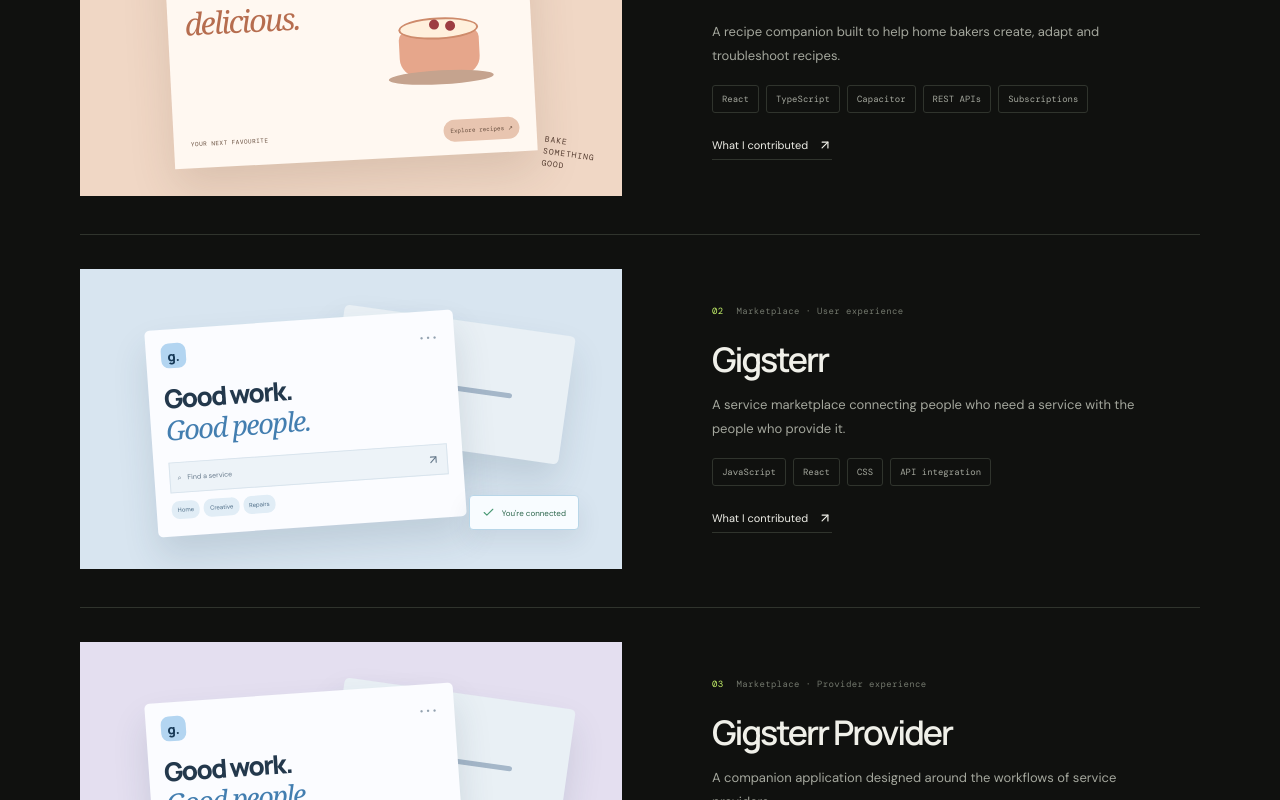
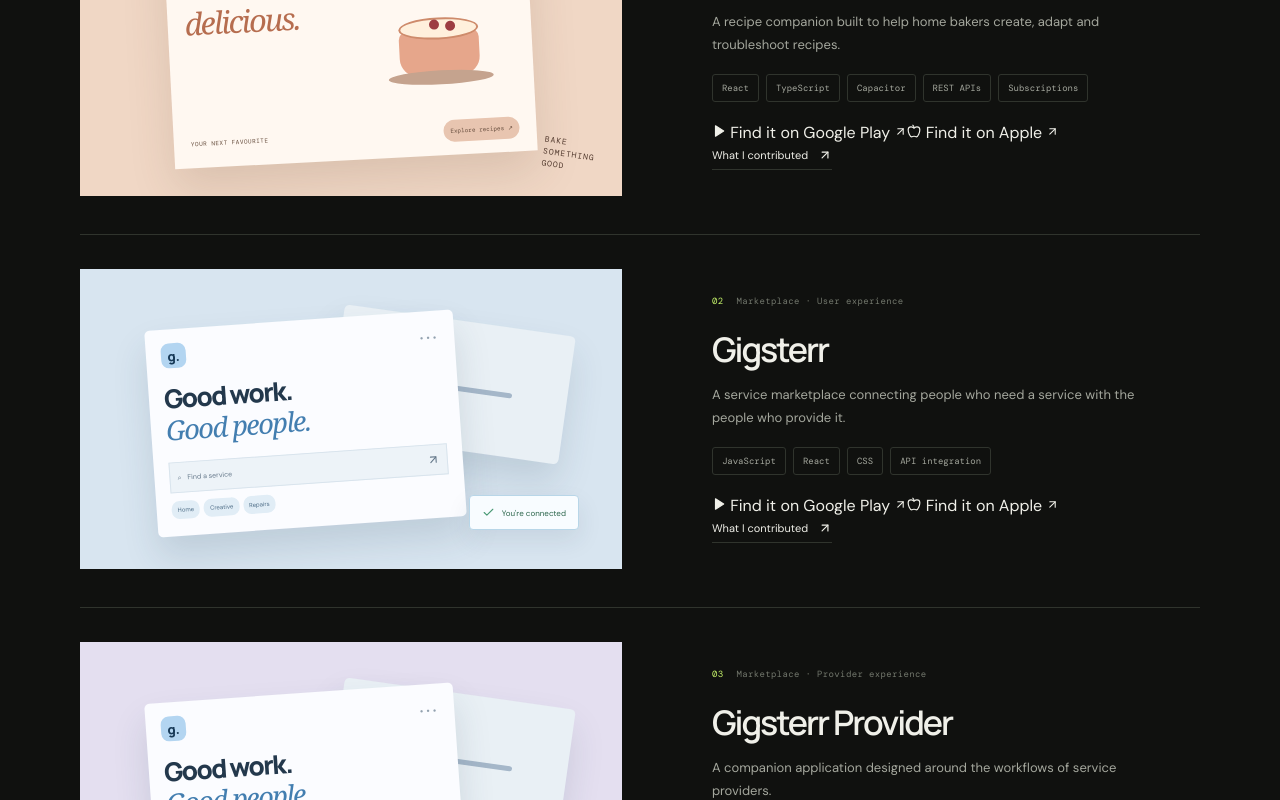
Before and after one commit to Lex-947/Lex-947.github.io, a React (Vite) app: page / in a window 1280 px wide. Shown: the part 1160-1960 px from the top of the page. Built offline with nearby package versions, Linux system fonts and the light colour scheme.

Commit message:
Add app store links to project cards

```diff
--- a/src/App.tsx
+++ b/src/App.tsx
@@ -1,7 +1,7 @@
 import { useState } from 'react';
 import {
   ArrowDownRight, ArrowRight, ArrowUpRight, Braces, Check, Code2,
-  Github, Layers3, Mail, Menu, Moon, Sun, X,
+  Apple, Github, Layers3, Mail, Menu, Moon, Play, Sun, X,
 } from 'lucide-react';
 
 type Project = {
@@ -13,6 +13,8 @@
   stack: string[];
   theme: string;
   icon: 'bake' | 'gigsterr' | 'norse';
+  link: string;
+  appleLink: string;
 };
 
 const projects: Project[] = [
@@ -25,7 +27,8 @@
     stack: ['React', 'TypeScript', 'Capacitor', 'REST APIs', 'Subscriptions'],
     theme: 'peach',
     icon: 'bake',
-    link: 'https://play.google.com/store/apps/details?id=com.cyberbyte.bakemate'
+    link: 'https://play.google.com/store/apps/details?id=com.cyberbyte.bakemate',
+    appleLink: 'https://apps.apple.com/gb/app/bake-mate/id6753301880'
   },
   {
     number: '02',
@@ -36,7 +39,8 @@
     stack: ['JavaScript', 'React', 'CSS', 'API integration'],
     theme: 'blue',
     icon: 'gigsterr',
-    link: 'https://play.google.com/store/apps/details?id=com.cyberbyte.gigsterr'
+    link: 'https://play.google.com/store/apps/details?id=com.cyberbyte.gigsterr',
+    appleLink: 'https://apps.apple.com/za/search?term=Gigsterr'
   },
   {
     number: '03',
@@ -47,7 +51,8 @@
     stack: ['JavaScript', 'React', 'CSS', 'API integration'],
     theme: 'lavender',
     icon: 'gigsterr',
-    link: 'https://play.google.com/store/apps/details?id=com.cyberbyte.gigsterprovider'
+    link: 'https://play.google.com/store/apps/details?id=com.cyberbyte.gigsterprovider',
+    appleLink: 'https://apps.apple.com/za/app/gigsterr-provider/id6742649992'
   },
   {
     number: '04',
@@ -58,7 +63,8 @@
     stack: ['React', 'TypeScript', 'Vite', 'Capacitor'],
     theme: 'green',
     icon: 'norse',
-    link: 'https://play.google.com/store/apps/details?id=com.cyberbyte.norsewisdom'
+    link: 'https://play.google.com/store/apps/details?id=com.cyberbyte.norsewisdom',
+    appleLink: 'https://apps.apple.com/us/app/norse-wisdom/id6763571749'
   },
 ];
 
@@ -71,7 +77,7 @@
 function ProjectArtwork({ project }: { project: Project }) {
   if (project.icon === 'bake') {
     return (
-      <div className={`project-art ${project.theme}`} aria-hidden="true">
+      <div className={`project-art ${project.theme}`}>
         <div className="bake-window">
           <div className="mini-topline"><span /><span /><span /></div>
           <div className="bake-heading">a little more<br /><i>delicious.</i></div>
@@ -179,6 +185,10 @@
                   <h3>{project.name}</h3>
                   <p className="project-summary">{project.summary}</p>
                   <div className="stack-list">{project.stack.map((item) => <span key={item}>{item}</span>)}</div>
+                  <div className="project-store-links" aria-label={`${project.name} app store links`}>
+                    <a className="store-link store-link-google" href={project.link} target="_blank" rel="noopener noreferrer"><Play size={14} fill="currentColor" /> Find it on Google Play <ArrowUpRight size={13} /></a>
+                    <a className="store-link store-link-apple" href={project.appleLink} target="_blank" rel="noopener noreferrer"><Apple size={14} /> Find it on Apple <ArrowUpRight size={13} /></a>
+                  </div>
                   <button className="project-expand" onClick={() => setExpandedProject(expandedProject === project.name ? null : project.name)} aria-expanded={expandedProject === project.name}>
                     {expandedProject === project.name ? 'Hide contribution' : 'What I contributed'} {expandedProject === project.name ? <X size={14} /> : <ArrowUpRight size={14} />}
                   </button>
```
